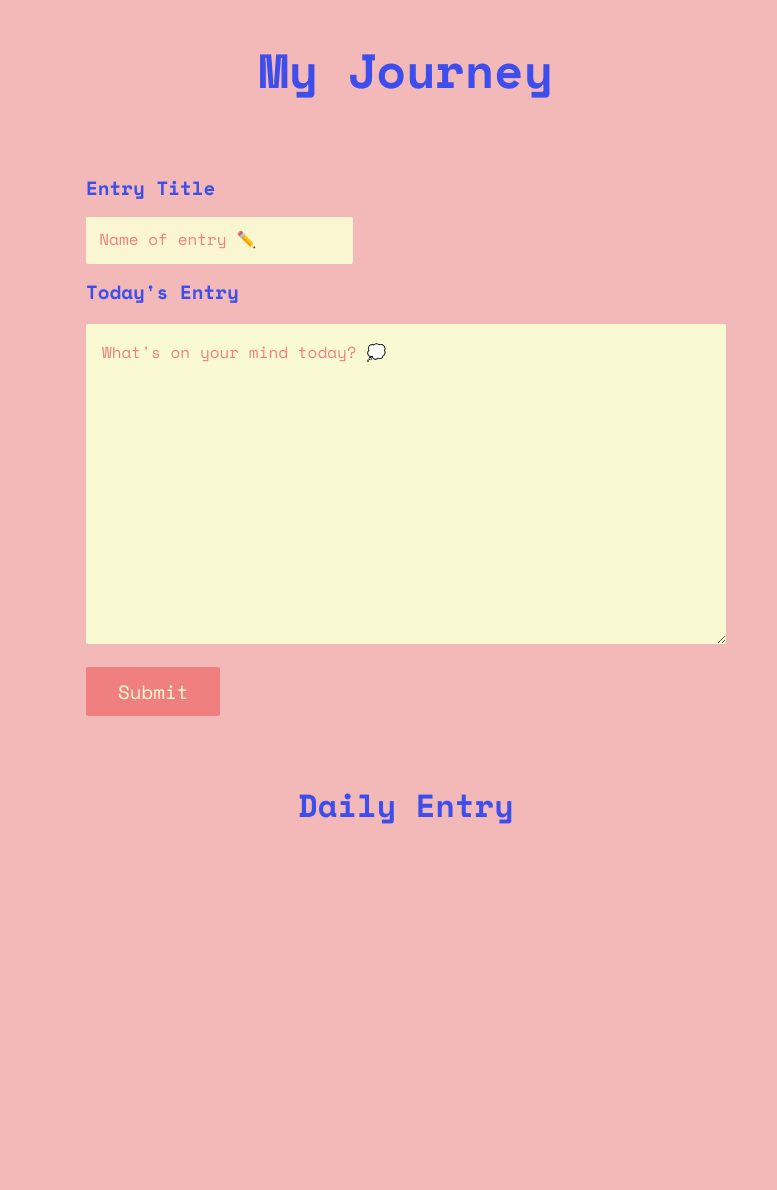
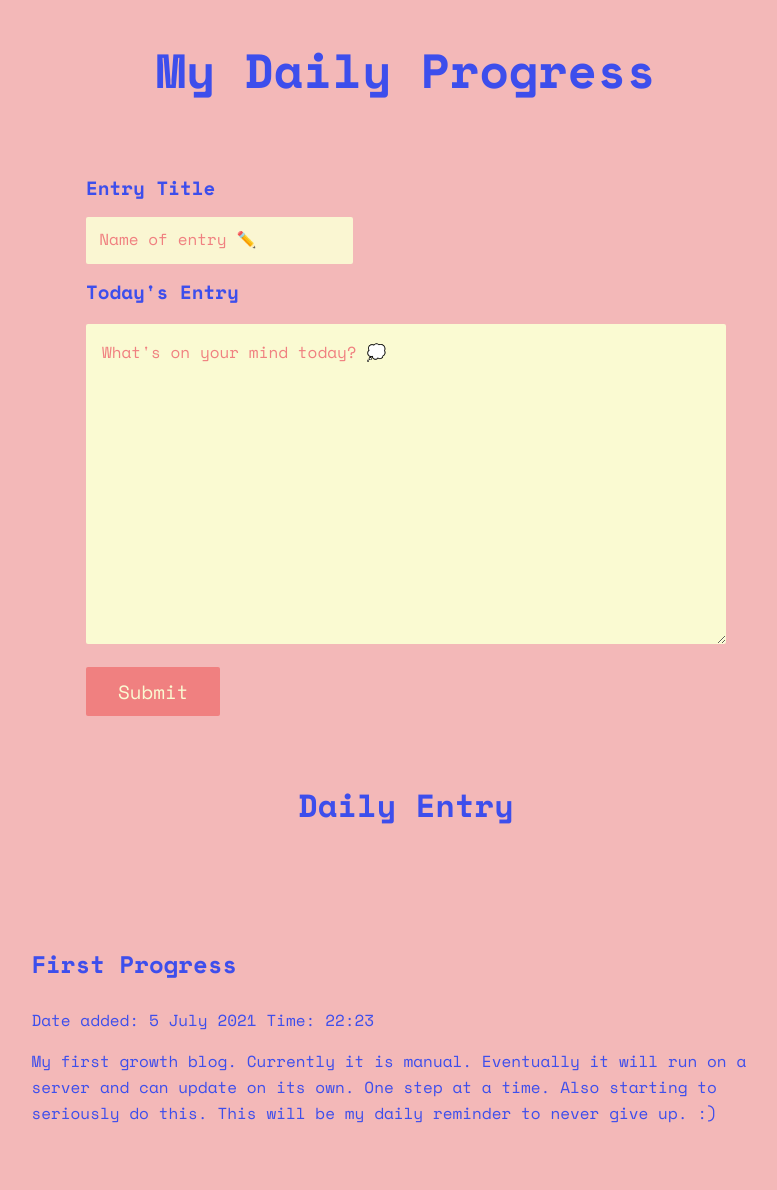
Before and after one commit to geoff-dev/daily-blog, a website: page index.html in a window 1280 px wide. Shown: the whole page, without its empty margins (234-1011 px from the left). Before the commit the page ends 879 px from the top, so only its background shows below. Drawn offline with nearby package versions, Linux system fonts and the light colour scheme.

Commit message:
first progress blog

```diff
--- a/index.html
+++ b/index.html
@@ -17,10 +17,10 @@
       href="https://fonts.googleapis.com/css2?family=Space+Mono:ital,wght@0,400;0,700;1,400;1,700&display=swap"
       rel="stylesheet"
     />
-    <title>My Daily Progress Diary</title>
+    <title>My Growth Blog</title>
   </head>
   <body>
-    <header><h1 class="title">My Journey</h1></header>
+    <header><h1 class="title">My Daily Progress</h1></header>
 
     <!-- Journal Entry Section -->
     <section class="section journal-section">
@@ -56,6 +56,9 @@
       <div class="container">
         <div class="container-row entryResultRow"></div>
       </div>
+
+    <!-- Put all current Diaries here -->
+      <h2 class="heading-results"></h2><div class="container-row entryResultRow"><div class="single-entry-div"><h3 class="single-entry-heading">First Progress</h3><p class="single-entry-date">Date added: 5 July 2021 Time: 22:23</p><p class="single-entry-text">My first growth blog. Currently it is manual. Eventually it will run on a server and can update on its own. One step at a time. Also starting to seriously do this. This will be my daily reminder to never give up. :)</p></div></div>
     </section>
 
     <script src="script.js"></script>
```
